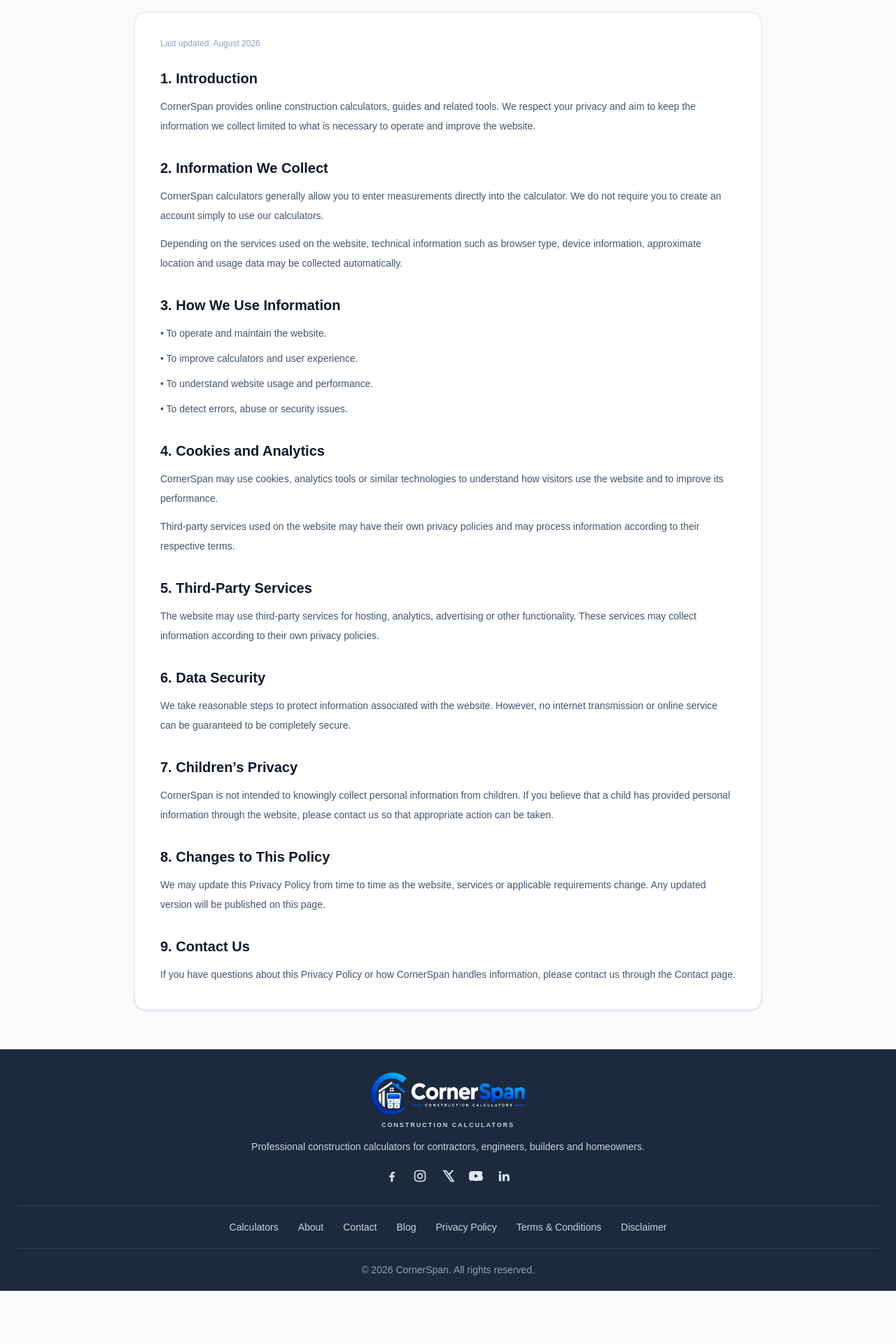
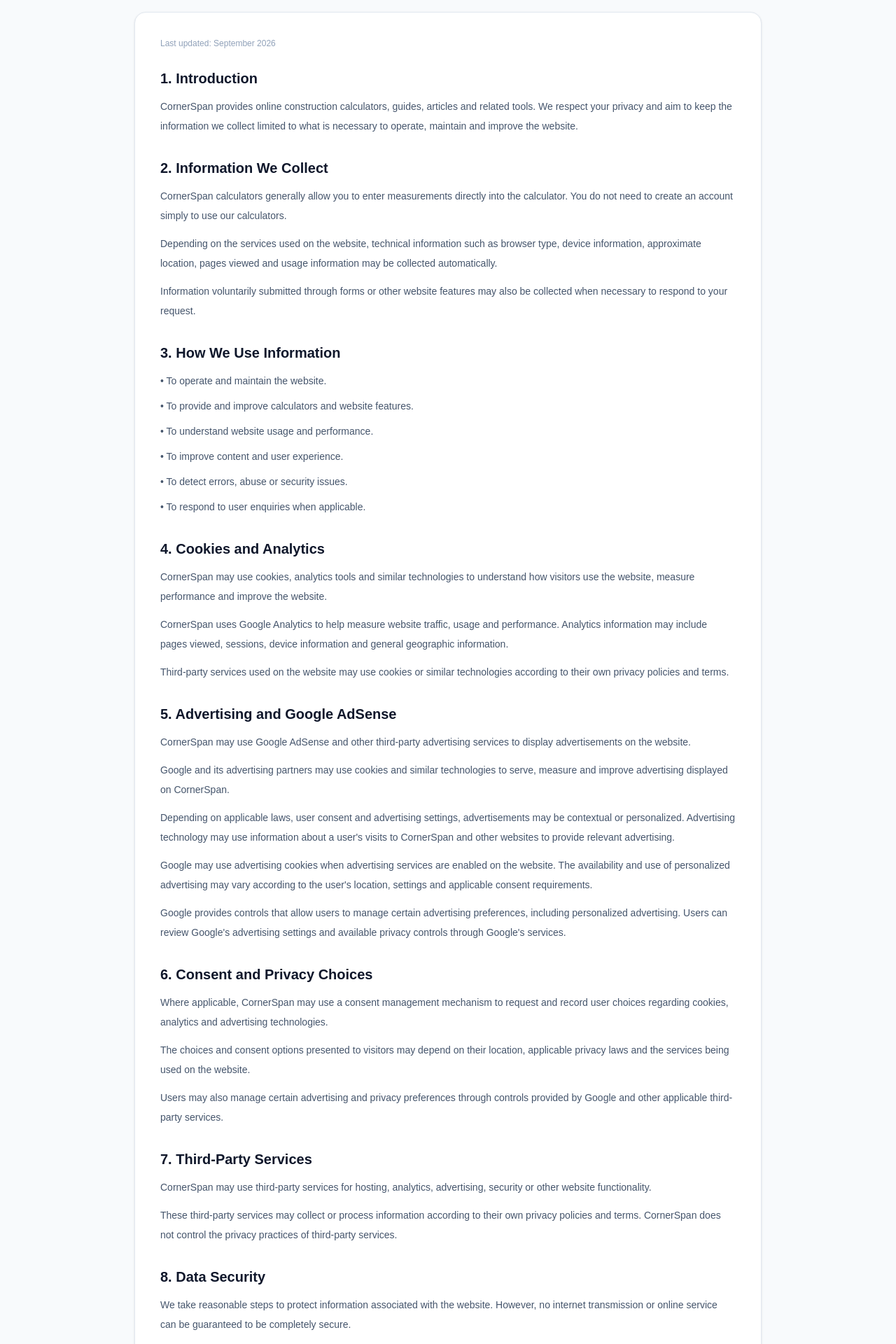
Before and after one commit to km7max-cmd/cornerspan, a Next.js app: page /privacy in a window 1280 px wide. Shown: the part 400-2320 px from the top of the page at 70% size. Before the commit the page ends 2244 px from the top, so only its background shows below. Built offline with nearby package versions, Linux system fonts and the light colour scheme.

Commit message:
Update page.tsx

```diff
--- a/app/privacy/page.tsx
+++ b/app/privacy/page.tsx
@@ -1,11 +1,9 @@
 export default function PrivacyPage() {
   return (
     <main className="min-h-screen bg-slate-50">
-
       {/* Hero */}
       <section className="bg-gradient-to-b from-blue-50 via-white to-slate-50">
         <div className="mx-auto max-w-4xl px-5 py-12 text-center sm:px-6 sm:py-16">
-
           <span className="inline-flex rounded-full border border-blue-100 bg-white px-4 py-1.5 text-[10px] font-bold uppercase tracking-[0.18em] text-blue-600 shadow-sm">
             PRIVACY POLICY
           </span>
@@ -18,33 +16,32 @@ export default function PrivacyPage() {
             This page explains how CornerSpan handles information when you
             use our website and calculators.
           </p>
-
         </div>
       </section>
 
       {/* Content */}
       <section className="px-5 py-10 sm:px-6 sm:py-14">
         <div className="mx-auto max-w-4xl rounded-2xl border border-slate-200 bg-white p-6 shadow-sm sm:p-9">
-
           <p className="text-xs text-slate-400">
-            Last updated: August 2026
+            Last updated: September 2026
           </p>
 
           <div className="mt-7 space-y-8">
-
+            {/* 1 */}
             <section>
               <h2 className="text-xl font-black text-slate-900">
                 1. Introduction
               </h2>
 
               <p className="mt-3 text-sm leading-7 text-slate-600">
-                CornerSpan provides online construction calculators,
-                guides and related tools. We respect your privacy and aim
+                CornerSpan provides online construction calculators, guides,
+                articles and related tools. We respect your privacy and aim
                 to keep the information we collect limited to what is
-                necessary to operate and improve the website.
+                necessary to operate, maintain and improve the website.
               </p>
             </section>
 
+            {/* 2 */}
             <section>
               <h2 className="text-xl font-black text-slate-900">
                 2. Information We Collect
@@ -52,19 +49,25 @@ export default function PrivacyPage() {
 
               <p className="mt-3 text-sm leading-7 text-slate-600">
                 CornerSpan calculators generally allow you to enter
-                measurements directly into the calculator. We do not
-                require you to create an account simply to use our
-                calculators.
+                measurements directly into the calculator. You do not need
+                to create an account simply to use our calculators.
               </p>
 
               <p className="mt-3 text-sm leading-7 text-slate-600">
                 Depending on the services used on the website, technical
                 information such as browser type, device information,
-                approximate location and usage data may be collected
-                automatically.
+                approximate location, pages viewed and usage information
+                may be collected automatically.
+              </p>
+
+              <p className="mt-3 text-sm leading-7 text-slate-600">
+                Information voluntarily submitted through forms or other
+                website features may also be collected when necessary to
+                respond to your request.
               </p>
             </section>
 
+            {/* 3 */}
             <section>
               <h2 className="text-xl font-black text-slate-900">
                 3. How We Use Information
@@ -72,46 +75,130 @@ export default function PrivacyPage() {
 
               <ul className="mt-3 space-y-2 text-sm leading-7 text-slate-600">
                 <li>• To operate and maintain the website.</li>
-                <li>• To improve calculators and user experience.</li>
+                <li>• To provide and improve calculators and website features.</li>
                 <li>• To understand website usage and performance.</li>
+                <li>• To improve content and user experience.</li>
                 <li>• To detect errors, abuse or security issues.</li>
+                <li>• To respond to user enquiries when applicable.</li>
               </ul>
             </section>
 
+            {/* 4 */}
             <section>
               <h2 className="text-xl font-black text-slate-900">
                 4. Cookies and Analytics
               </h2>
 
               <p className="mt-3 text-sm leading-7 text-slate-600">
-                CornerSpan may use cookies, analytics tools or similar
-                technologies to understand how visitors use the website
-                and to improve its performance.
+                CornerSpan may use cookies, analytics tools and similar
+                technologies to understand how visitors use the website,
+                measure performance and improve the website.
               </p>
 
               <p className="mt-3 text-sm leading-7 text-slate-600">
-                Third-party services used on the website may have their
-                own privacy policies and may process information according
-                to their respective terms.
+                CornerSpan uses Google Analytics to help measure website
+                traffic, usage and performance. Analytics information may
+                include pages viewed, sessions, device information and
+                general geographic information.
+              </p>
+
+              <p className="mt-3 text-sm leading-7 text-slate-600">
+                Third-party services used on the website may use cookies or
+                similar technologies according to their own privacy policies
+                and terms.
               </p>
             </section>
 
+            {/* 5 */}
             <section>
               <h2 className="text-xl font-black text-slate-900">
-                5. Third-Party Services
+                5. Advertising and Google AdSense
               </h2>
 
               <p className="mt-3 text-sm leading-7 text-slate-600">
-                The website may use third-party services for hosting,
-                analytics, advertising or other functionality. These
-                services may collect information according to their own
-                privacy policies.
+                CornerSpan may use Google AdSense and other third-party
+                advertising services to display advertisements on the
+                website.
+              </p>
+
+              <p className="mt-3 text-sm leading-7 text-slate-600">
+                Google and its advertising partners may use cookies and
+                similar technologies to serve, measure and improve
+                advertising displayed on CornerSpan.
+              </p>
+
+              <p className="mt-3 text-sm leading-7 text-slate-600">
+                Depending on applicable laws, user consent and advertising
+                settings, advertisements may be contextual or personalized.
+                Advertising technology may use information about a user's
+                visits to CornerSpan and other websites to provide relevant
+                advertising.
+              </p>
+
+              <p className="mt-3 text-sm leading-7 text-slate-600">
+                Google may use advertising cookies when advertising services
+                are enabled on the website. The availability and use of
+                personalized advertising may vary according to the user's
+                location, settings and applicable consent requirements.
+              </p>
+
+              <p className="mt-3 text-sm leading-7 text-slate-600">
+                Google provides controls that allow users to manage certain
+                advertising preferences, including personalized advertising.
+                Users can review Google's advertising settings and available
+                privacy controls through Google's services.
               </p>
             </section>
 
+            {/* 6 */}
             <section>
               <h2 className="text-xl font-black text-slate-900">
-                6. Data Security
+                6. Consent and Privacy Choices
+              </h2>
+
+              <p className="mt-3 text-sm leading-7 text-slate-600">
+                Where applicable, CornerSpan may use a consent management
+                mechanism to request and record user choices regarding
+                cookies, analytics and advertising technologies.
+              </p>
+
+              <p className="mt-3 text-sm leading-7 text-slate-600">
+                The choices and consent options presented to visitors may
+                depend on their location, applicable privacy laws and the
+                services being used on the website.
+              </p>
+
+              <p className="mt-3 text-sm leading-7 text-slate-600">
+                Users may also manage certain advertising and privacy
+                preferences through controls provided by Google and other
+                applicable third-party services.
+              </p>
+            </section>
+
+            {/* 7 */}
+            <section>
+              <h2 className="text-xl font-black text-slate-900">
+                7. Third-Party Services
+              </h2>
+
+              <p className="mt-3 text-sm leading-7 text-slate-600">
+                CornerSpan may use third-party services for hosting,
+                analytics, advertising, security or other website
+                functionality.
+              </p>
+
+              <p className="mt-3 text-sm leading-7 text-slate-600">
+                These third-party services may collect or process
+                information according to their own privacy policies and
+                terms. CornerSpan does not control the privacy practices of
+                third-party services.
+              </p>
+            </section>
+
+            {/* 8 */}
+            <section>
+              <h2 className="text-xl font-black text-slate-900">
+                8. Data Security
               </h2>
 
               <p className="mt-3 text-sm leading-7 text-slate-600">
@@ -121,9 +208,10 @@ export default function PrivacyPage() {
               </p>
             </section>
 
+            {/* 9 */}
             <section>
               <h2 className="text-xl font-black text-slate-900">
-                7. Children’s Privacy
+                9. Children&apos;s Privacy
               </h2>
 
               <p className="mt-3 text-sm leading-7 text-slate-600">
@@ -134,21 +222,57 @@ export default function PrivacyPage() {
               </p>
             </section>
 
+            {/* 10 */}
             <section>
               <h2 className="text-xl font-black text-slate-900">
-                8. Changes to This Policy
+                10. Your Privacy Rights
+              </h2>
+
+              <p className="mt-3 text-sm leading-7 text-slate-600">
+                Depending on your location and applicable law, you may have
+                rights relating to your personal information, including
+                rights to access, correct, delete or restrict certain
+                processing of personal information.
+              </p>
+
+              <p className="mt-3 text-sm leading-7 text-slate-600">
+                Where applicable, you may contact CornerSpan through the
+                Contact page to ask about privacy-related requests.
+              </p>
+            </section>
+
+            {/* 11 */}
+            <section>
+              <h2 className="text-xl font-black text-slate-900">
+                11. Third-Party Links
+              </h2>
+
+              <p className="mt-3 text-sm leading-7 text-slate-600">
+                CornerSpan may contain links to third-party websites or
+                services. We are not responsible for the content,
+                availability, security or privacy practices of those
+                third-party websites.
+              </p>
+            </section>
+
+            {/* 12 */}
+            <section>
+              <h2 className="text-xl font-black text-slate-900">
+                12. Changes to This Privacy Policy
               </h2>
 
               <p className="mt-3 text-sm leading-7 text-slate-600">
                 We may update this Privacy Policy from time to time as the
                 website, services or applicable requirements change. Any
-                updated version will be published on this page.
+                updated version will be published on this page together
+                with the applicable updated date.
               </p>
             </section>
 
+            {/* 13 */}
             <section>
               <h2 className="text-xl font-black text-slate-900">
-                9. Contact Us
+                13. Contact Us
               </h2>
 
               <p className="mt-3 text-sm leading-7 text-slate-600">
@@ -157,12 +281,9 @@ export default function PrivacyPage() {
                 the Contact page.
               </p>
             </section>
-
           </div>
-
         </div>
       </section>
-
     </main>
   );
 }
```
